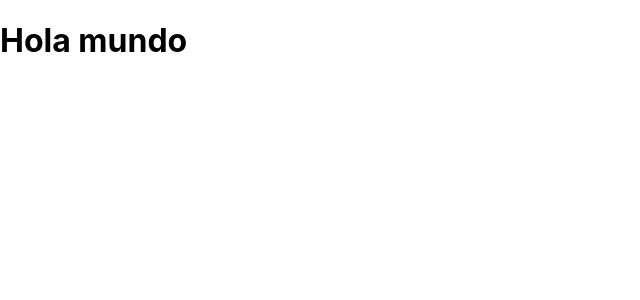
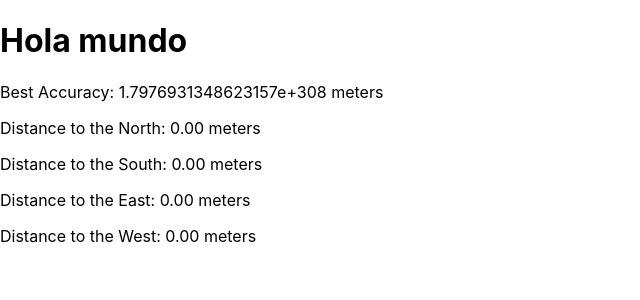
Before and after one commit to MrI3/felicesdosmeses, a React (Create React App) app: page / in a window 1280 px wide. Shown: the top 300 px of the page, without its empty margins (0-640 px from the left). Built offline with nearby package versions, Linux system fonts and the light colour scheme; no server answers.

Commit message:
Add location data

```diff
--- a/src/App.js
+++ b/src/App.js
@@ -1,10 +1,12 @@
 import './App.css';
 import HelloWorld from './components/HelloWorld';
+import LocationDistance from './components/LocationDistance';
 
 function App() {
   return (
     <>
       <HelloWorld holaMundo="Yes"></HelloWorld>
+      <LocationDistance targetLatitude={20.084991} targetLongitude={-98.719700} desiredAccuracy={20}></LocationDistance>
     </>
   );
 }
--- /dev/null
+++ b/src/components/LocationDistance.js
@@ -0,0 +1,89 @@
+import React, { useState, useEffect } from 'react';
+
+const LocationDistance = ({ targetLatitude, targetLongitude }) => {
+  const [distance, setDistance] = useState({ north: 0, south: 0, east: 0, west: 0 });
+  const [error, setError] = useState('');
+  const [bestAccuracy, setBestAccuracy] = useState(Number.MAX_VALUE);
+  const [bestPosition, setBestPosition] = useState(null);
+
+  useEffect(() => {
+    let watchId;
+
+    if (!navigator.geolocation) {
+      setError('Geolocation is not supported by your browser');
+    } else {
+      watchId = navigator.geolocation.watchPosition(
+        (position) => {
+          const { latitude, longitude, accuracy } = position.coords;
+          if (accuracy < bestAccuracy) {
+            setBestAccuracy(accuracy);
+            setBestPosition({ latitude, longitude });
+          }
+        },
+        (err) => {
+          setError('Error occurred: ' + err.message);
+        },
+        { enableHighAccuracy: true }
+      );
+    }
+
+    const intervalId = setInterval(() => {
+      if (bestPosition) {
+        console.log(bestPosition);
+        calculateDistance(bestPosition.latitude, bestPosition.longitude);
+      }
+    }, 100); // Update every second
+
+    // Cleanup function to clear the watchPosition and interval
+    return () => {
+      if (watchId) {
+        navigator.geolocation.clearWatch(watchId);
+      }
+      clearInterval(intervalId);
+    };
+  }, [bestPosition]);
+
+  const calculateDistance = (userLatitude, userLongitude) => {
+    const earthRadius = 6371e3; // meters
+
+    const calculateHaversineDistance = (lat1, lon1, lat2, lon2) => {
+      const toRadians = degree => degree * Math.PI / 180;
+      const deltaLat = toRadians(lat2 - lat1);
+      const deltaLon = toRadians(lon2 - lon1);
+
+      const a = Math.sin(deltaLat / 2) * Math.sin(deltaLat / 2) +
+                Math.cos(toRadians(lat1)) * Math.cos(toRadians(lat2)) *
+                Math.sin(deltaLon / 2) * Math.sin(deltaLon / 2);
+      const c = 2 * Math.atan2(Math.sqrt(a), Math.sqrt(1 - a));
+
+      return earthRadius * c;
+    };
+
+    const distances = {
+      north: (targetLatitude > userLatitude) ? calculateHaversineDistance(userLatitude, userLongitude, targetLatitude, userLongitude) : 0,
+      south: (targetLatitude < userLatitude) ? calculateHaversineDistance(userLatitude, userLongitude, targetLatitude, userLongitude) : 0,
+      east: (targetLongitude > userLongitude) ? calculateHaversineDistance(userLatitude, userLongitude, userLatitude, targetLongitude) : 0,
+      west: (targetLongitude < userLongitude) ? calculateHaversineDistance(userLatitude, userLongitude, userLatitude, targetLongitude) : 0,
+    };
+
+    setDistance(distances);
+  };
+
+  return (
+    <div>
+      {error ? (
+        <p>{error}</p>
+      ) : (
+        <div>
+          <p>Best Accuracy: {bestAccuracy.toFixed(2)} meters</p>
+          <p>Distance to the North: {distance.north.toFixed(2)} meters</p>
+          <p>Distance to the South: {distance.south.toFixed(2)} meters</p>
+          <p>Distance to the East: {distance.east.toFixed(2)} meters</p>
+          <p>Distance to the West: {distance.west.toFixed(2)} meters</p>
+        </div>
+      )}
+    </div>
+  );
+};
+
+export default LocationDistance;
```
